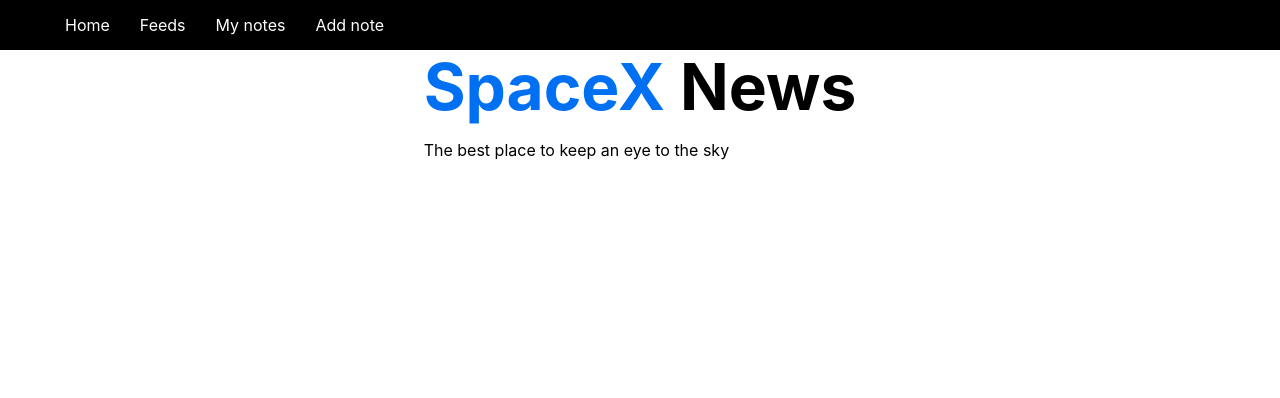
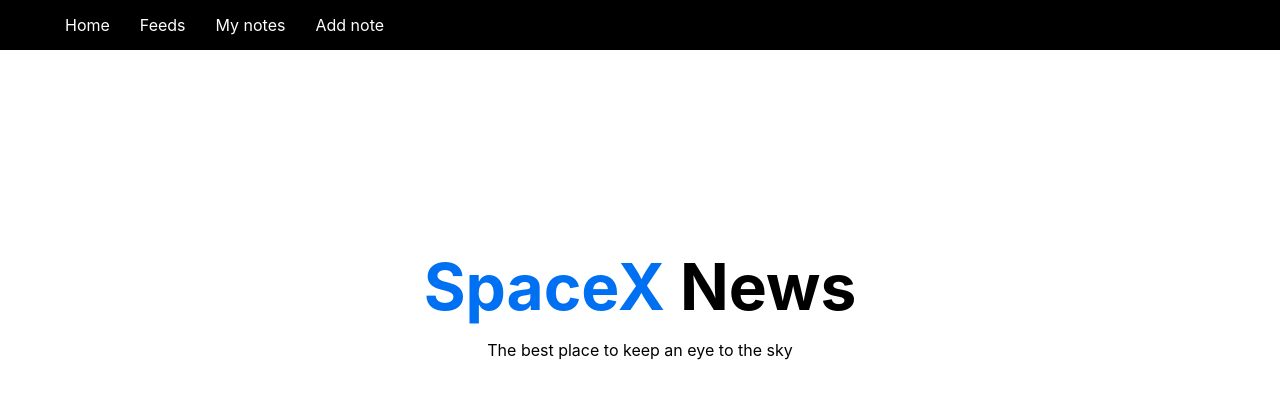
Before and after one commit to macmowl/spacex, a Next.js app: page / in a window 1280 px wide. Shown: the top 398 px of the page. Built offline with nearby package versions, Linux system fonts and the light colour scheme.

Commit message:
clean code

```diff
--- a/next.config.js
+++ b/next.config.js
@@ -1,5 +1,7 @@
 module.exports = {
     env: {
-        URI: 'http://localhost:3000'
+        URI: 'http://localhost:3000',
+        MONGODB_URI: 'mongodb+srv://alan:cherchez56(@cluster0.2mkxv.mongodb.net/crash-course?retryWrites=true&w=majority',
+        NEWS_API_KEYS: '4446085c389c4cc6bdb6ea071f7a8830'
     }
 }
--- a/pages/index.js
+++ b/pages/index.js
@@ -1,8 +1,7 @@
-import styles from '../styles/Home.module.scss'
 
 export default function Home() {
   return (
-    <div>
+    <div className="home-container">
       <h1 className="home-title">
         <span>SpaceX</span> News
       </h1>
--- a/styles/Home.module.scss
+++ /dev/null
@@ -1,4 +0,0 @@
-.background {
-  height: 100vh;
-  background-image: url('../public/bg1.jpg');
-}
--- a/styles/feed.module.scss
+++ b/styles/feed.module.scss
@@ -24,6 +24,7 @@
     width: 100%;
     display: flex;
     justify-content: center;
+    margin-bottom: 20px;
 
     div {
         margin: 10px 20px 0 20px;
--- a/styles/globals.scss
+++ b/styles/globals.scss
@@ -13,6 +13,11 @@ a {
 
 * {
   box-sizing: border-box;
+}
+
+.home-container {
+  margin-top: 200px;
+  text-align: center;
 }
 
 .home-title {
@@ -81,6 +86,7 @@ button {
   height: 48px;
   background-color: #0370f3;
   color: white;
+  margin: 0 0 0 10px;
 }
 
 .btn--danger {
```
